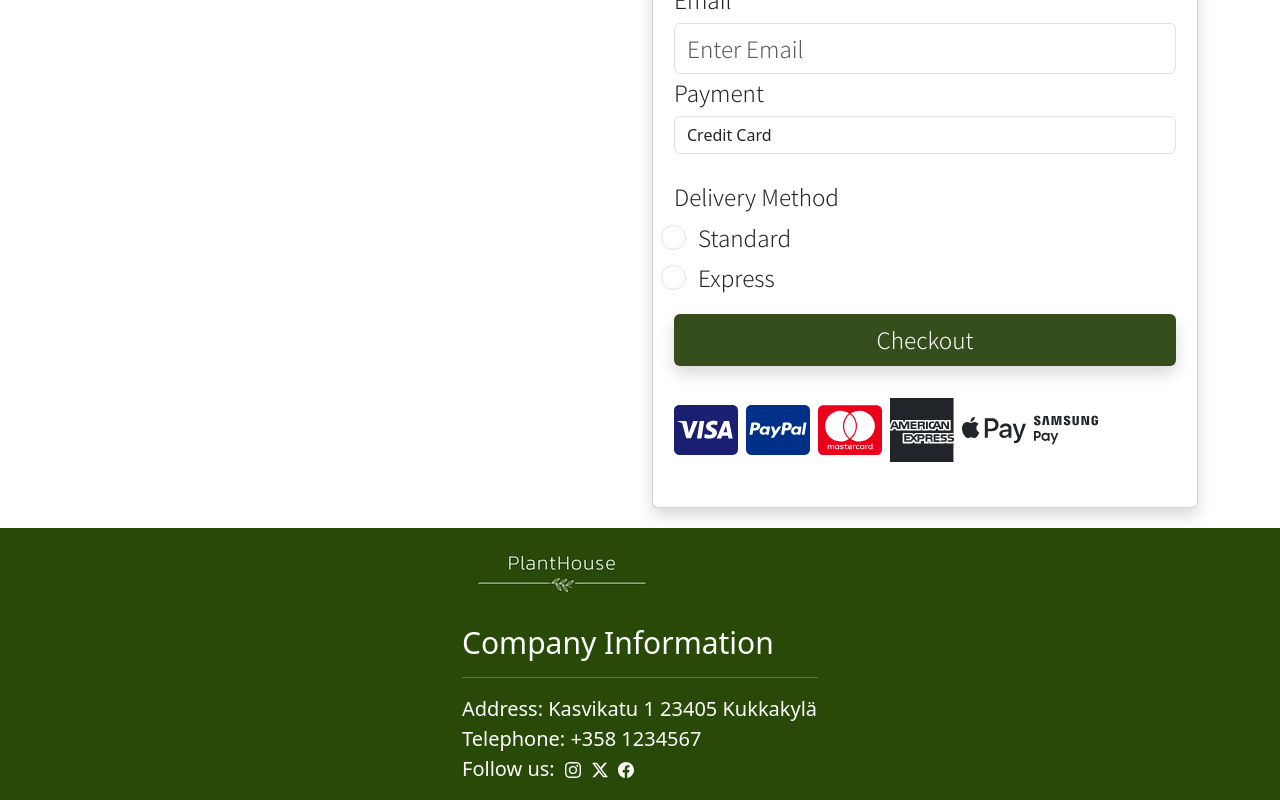
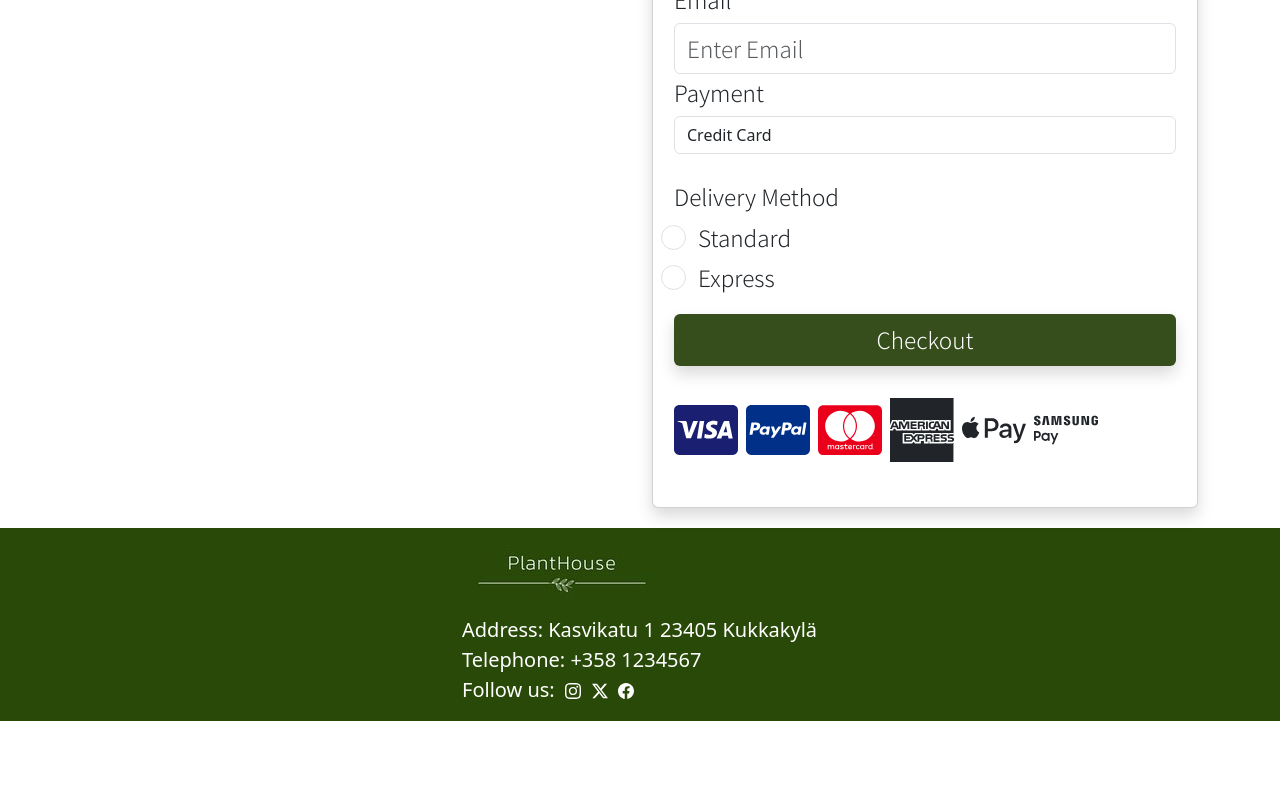
Before and after one commit to Ryhma20-Verkkopalveluprojekti/verkkokauppa, a React (Create React App) app in the folder client/client/: page /cart in a window 1280 px wide. Shown: the part 746-1546 px from the top of the page. After the commit the page ends 1467 px from the top, so only its background shows below. Built offline with nearby package versions, Linux system fonts and the light colour scheme; a web font is replaced by a local one.

Commit message:
Footerin säätöä

```diff
--- a/client/client/src/components/inc/Footer.js
+++ b/client/client/src/components/inc/Footer.js
@@ -12,8 +12,6 @@ function Footer(){
           <div className="row" style={{color:'#ffffff'}}>
             <div className="col-md-4 mx-auto">
               <div className="navbar icon" style={{margin: 'auto'}}><NavbarIcon /></div>
-              <h6>Company Information</h6>
-              <hr />
               <p className="text-white">
                 Address:          Kasvikatu 1 23405 Kukkakylä<br />
                 Telephone:        +358 1234567<br />
```
